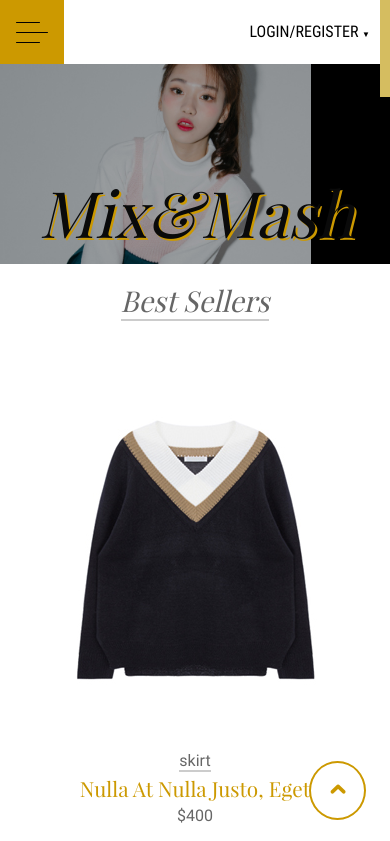
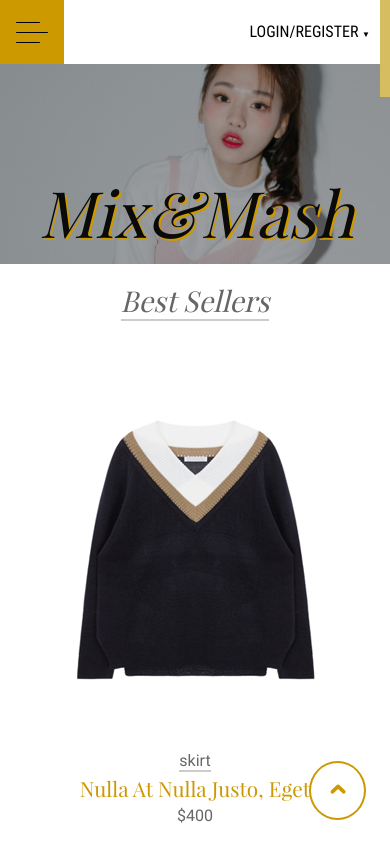
Before and after one commit to flavea/mixmash, a plain HTML site: page index.html in a window 390 px wide. Shown: the top 841 px of the page. Drawn offline with Linux system fonts and the light colour scheme.

Commit message:
fix mobile header - cover black space

```diff
--- a/css/responsive.css
+++ b/css/responsive.css
@@ -158,9 +158,6 @@
 	#login-content {
 		width: 190%;
 	}
-	header img {
-		height: 100%;
-	}
 
 	header #description {
 		display: none;
```
